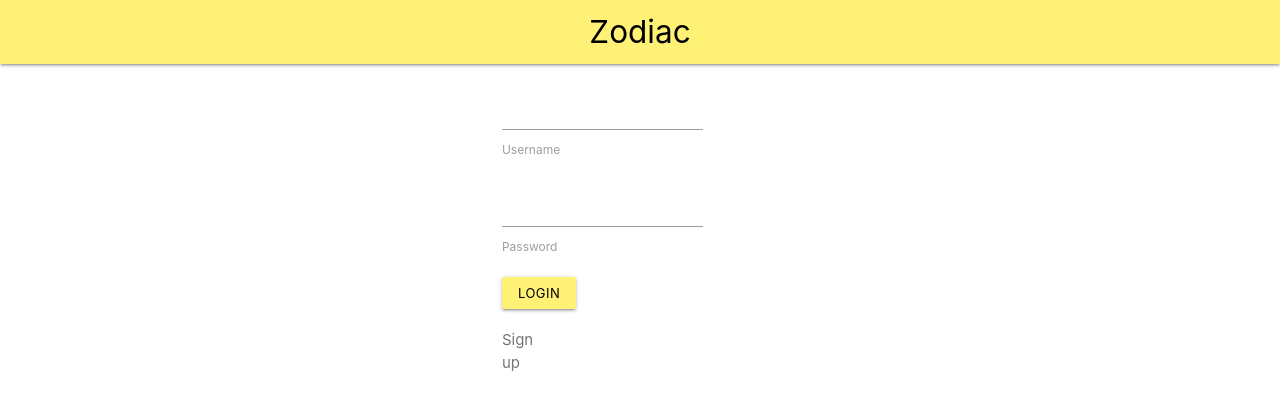
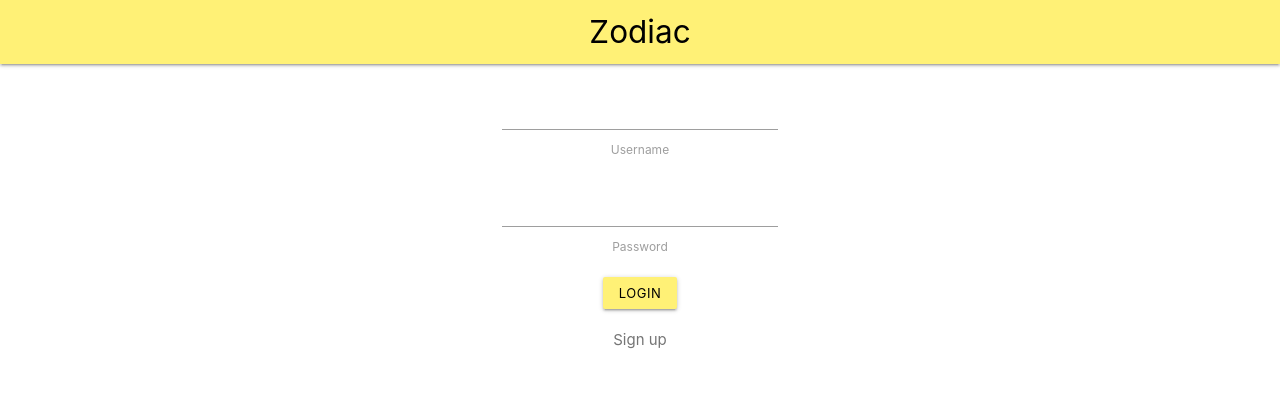
Before and after one commit to dvlst/zodiac, a PHP site: page /sites/login.php in a window 1280 px wide. Shown: the top 410 px of the page. Run offline with PHP 8.4, Linux system fonts and the light colour scheme.

Commit message:
04.06.2018
change oa design
edit add.php

```diff
--- a/index.php
+++ b/index.php
@@ -27,7 +27,7 @@
               echo "<a href='sites/login.php' class='black-text left'>Login</a>";
             }
             else {
-              echo "<a href='#' class='left'>".$_SESSION['username']."</a>";
+              echo "<a href='#' class='black-text left'>".$_SESSION['username']."</a>";
               echo "<a href='sites/logout.php' class='black-text right'>Logout</a>";
             }
           ?>
--- a/sites/favorites.php
+++ b/sites/favorites.php
@@ -27,7 +27,7 @@
               echo "<a href='sites/login.php' class='black-text left'>Login</a>";
             }
             else {
-              echo "<a href='#' class='left'>".$_SESSION['username']."</a>";
+              echo "<a href='#' class='black-text left'>".$_SESSION['username']."</a>";
               echo "<a href='sites/logout.php' class='black-text right'>Logout</a>";
             }
           ?>
--- a/sites/login.php
+++ b/sites/login.php
@@ -11,35 +11,36 @@
             <a href="../index.php" class="black-text brand-logo center">Zodiac</a>
         </nav>
         <div class="row"></div>
-        <div class="container row">
+        <div class="container row center">
           <div class="col s4"></div>
-          <div class="col s3">
-              <input id="first_name" type="text" class="validate" name="username">
+          <div class="col s4">
+              <input id="first_name" type="text" class="validate center" name="username">
               <label for="first_name">Username</label>
           </div>
           <div class="col s4"></div>
         </div>
 
-        <div class="container row">
+        <div class="container row center">
           <div class="col s4"></div>
-          <div class="col s3">
-            <input id="password" type="password" class="validate" name="passwd">
+          <div class="col s4">
+            <input id="password" type="password" class="validate center" name="passwd">
             <label for="password">Password</label>
           </div>
           <div class="col s4"></div>
         </div>
 
-        <div class="container row">
-          <div class="col s4"></div>
-          <div class="col s1">
+        <div class="container row center">
+          <div class="col s5"></div>
+          <div class="col s2">
             <button type="submit" value="Login" class="black-text waves-effect waves-light btn-small yellow lighten-2">Login</button>
           </div>
+          <div class="col s5"></div>
         </div>
       </form>
 
-     <div class="container row">
-        <div class="col s4"></div>
-        <div class="col s1">
+     <div class="container row center">
+        <div class="col s5"></div>
+        <div class="col s2">
           <a href="register.php" value="Register" class="grey-text text-darken-1 text-lighten-2">Sign up</a>
         </div>
       </div>
--- a/sites/songs.php
+++ b/sites/songs.php
@@ -27,7 +27,7 @@
               echo "<a href='login.php' class='black-text left'>Login</a>";
             }
             else {
-              echo "<a href='#' class='left'>".$_SESSION['username']."</a>";
+              echo "<a href='#' class='black-text left'>".$_SESSION['username']."</a>";
               echo "<a href='logout.php' class='black-text right'>Logout</a>";
             }
           ?>
```
Also changed, not shown: sites/add.php (+47 -14 lines), sites/register.php (+14 -13 lines).
